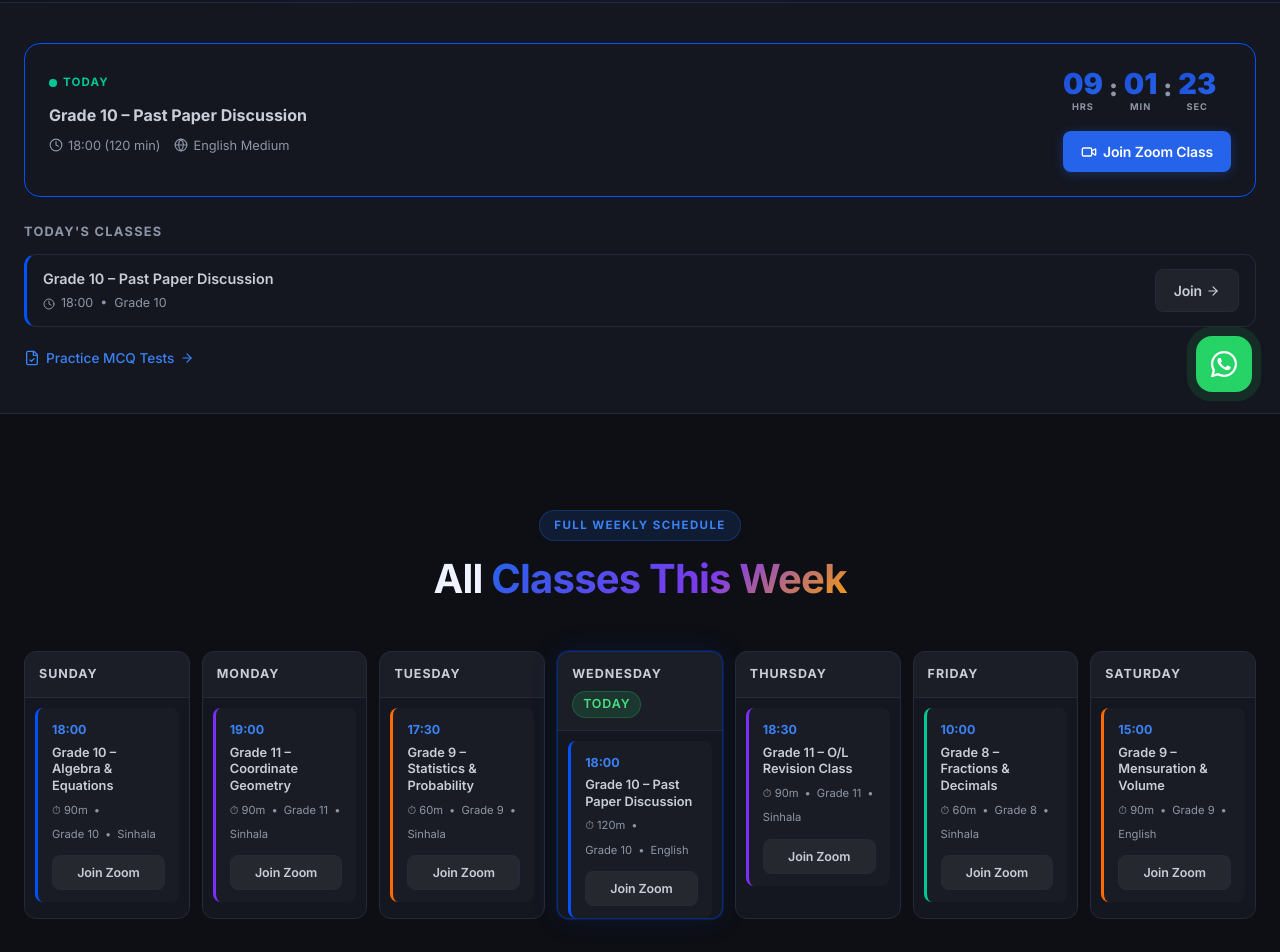
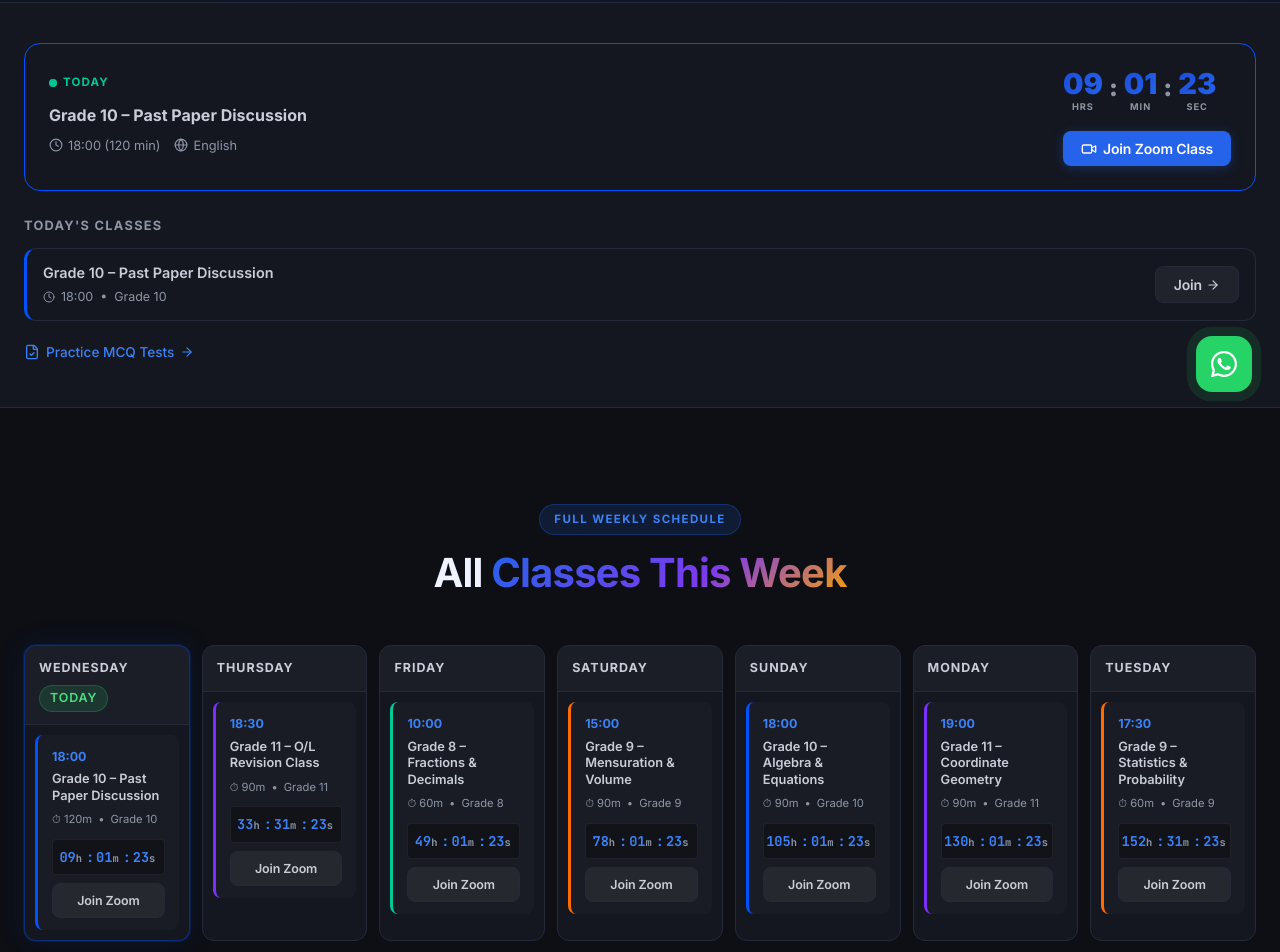
Before and after one commit to Thanuja47/MathSpark, a Next.js app: page /timetable in a window 1280 px wide. Shown: the part 380-1332 px from the top of the page. Built offline with nearby package versions, Linux system fonts and the light colour scheme; no server answers.

Commit message:
feat: timetable dynamic day ordering starting today, DB Zoom links integration, and live per-class countdowns

```diff
--- a/app/timetable/page.js
+++ b/app/timetable/page.js
@@ -3,21 +3,40 @@ import { useState, useEffect } from 'react';
 import Header from '@/components/layout/Header';
 import Footer from '@/components/layout/Footer';
 import FloatingWidgets from '@/components/layout/FloatingWidgets';
-import LiveScheduleWidget, { SCHEDULE, DAYS } from '@/components/tracking/LiveScheduleWidget';
+import LiveScheduleWidget, { SCHEDULE, DAYS, getCountdown } from '@/components/tracking/LiveScheduleWidget';
 import AccessLockedModal from '@/components/AccessLockedModal';
 import { useLanguage } from '@/context/LanguageContext';
-
-const COLORS = ['#0052FF', '#7B2FFF', '#FF6B00', '#00C896', '#FF3D9A'];
 
 export default function TimetablePage() {
   const { t } = useLanguage();
   const [user, setUser] = useState(null);
   const [lockedGrade, setLockedGrade] = useState(null);
+  const [timetableList, setTimetableList] = useState([]);
+  const [now, setNow] = useState(new Date());
 
+  // Ticker for live per-class countdowns
+  useEffect(() => {
+    const timer = setInterval(() => setNow(new Date()), 1000);
+    return () => clearInterval(timer);
+  }, []);
+
+  // Fetch logged in user details
   useEffect(() => {
     fetch('/api/auth/me')
       .then(res => res.json())
       .then(data => { if (data.user) setUser(data.user); })
+      .catch(() => {});
+  }, []);
+
+  // Fetch admin-managed timetable entries from DB
+  useEffect(() => {
+    fetch('/api/timetable')
+      .then(r => r.json())
+      .then(data => {
+        if (Array.isArray(data) && data.length > 0) {
+          setTimetableList(data);
+        }
+      })
       .catch(() => {});
   }, []);
 
@@ -32,8 +51,36 @@ export default function TimetablePage() {
       setLockedGrade(grade);
       return;
     }
+    if (!zoomUrl || zoomUrl === '#') {
+      alert('Zoom link not configured for this class yet.');
+      return;
+    }
     window.open(zoomUrl, '_blank');
   };
+
+  // Build combined schedule from DB or fallback SCHEDULE
+  const activeSchedule = timetableList.length > 0
+    ? timetableList.map((item, idx) => {
+        const dayIdx = DAYS.findIndex(d => d.toLowerCase() === (item.day || '').toLowerCase());
+        return {
+          id: item.id,
+          day: dayIdx !== -1 ? dayIdx : 0,
+          grade: item.grade,
+          title: `${item.subject} (Grade ${item.grade})`,
+          time: item.time,
+          duration: 90,
+          medium: 'Sinhala & English',
+          zoom: item.liveLink || '#',
+          color: ['#0052FF', '#7B2FFF', '#FF6B00', '#00C896', '#FF3D9A'][idx % 5]
+        };
+      })
+    : SCHEDULE;
+
+  // ── 1. Dynamic Day Reordering ──────────────────────────────────────────
+  // Get today's day index (0 = Sunday ... 6 = Saturday)
+  const todayIndex = now.getDay();
+  // Reorder days starting from today and wrapping around
+  const reorderedDayIndices = Array.from({ length: 7 }, (_, i) => (todayIndex + i) % 7);
 
   return (
     <>
@@ -47,10 +94,10 @@ export default function TimetablePage() {
           </div>
         </section>
 
-        {/* Countdown Banner */}
+        {/* Top Highlight Countdown Banner */}
         <section style={{ background: 'var(--dark-2)', borderBottom: '1px solid var(--border)', padding: '40px 0' }}>
           <div className="container">
-            <LiveScheduleWidget />
+            <LiveScheduleWidget customSchedule={activeSchedule} onJoinZoom={handleJoinZoom} />
           </div>
         </section>
 
@@ -63,36 +110,58 @@ export default function TimetablePage() {
             </div>
 
             <div className="timetable-grid">
-              {DAYS.map((day, dayIdx) => {
-                const dayClasses = SCHEDULE.filter(c => c.day === dayIdx);
-                const isToday = new Date().getDay() === dayIdx;
+              {reorderedDayIndices.map((dayIdx, colIdx) => {
+                const dayName = DAYS[dayIdx];
+                const dayClasses = activeSchedule.filter(c => c.day === dayIdx);
+                const isToday = colIdx === 0; // First column is always Today
+
                 return (
                   <div key={dayIdx} className={`timetable-day ${isToday ? 'today' : ''}`}>
                     <div className="timetable-day-header">
-                      <span className="timetable-day-name">{day}</span>
+                      <span className="timetable-day-name">{dayName}</span>
                       {isToday && <span className="badge badge-green">Today</span>}
                     </div>
                     {dayClasses.length === 0 ? (
                       <div className="timetable-empty">No classes</div>
                     ) : (
-                      dayClasses.map((cls, i) => (
-                        <div key={i} className="timetable-class" style={{ borderLeftColor: cls.color }}>
+                      dayClasses.map((cls, i) => {
+                        // ── 3. Live Countdown per Class ─────────────────
+                        const countdown = getCountdown(cls.day, cls.time, cls.duration || 90);
+                        const isLive = countdown.isLive;
+
+                        return (
+                          <div key={cls.id || i} className="timetable-class" style={{ borderLeftColor: cls.color }}>
                             <div className="timetable-time">{cls.time}</div>
                             <div className="timetable-title">{cls.title}</div>
                             <div className="timetable-meta">
-                            <span>⏱ {cls.duration}m</span>
+                              <span>⏱ {cls.duration || 90}m</span>
                               <span>Grade {cls.grade}</span>
-                            <span>{cls.medium}</span>
                             </div>
+
+                            {/* Live per-class countdown block directly above Join Zoom button */}
+                            <div className="card-countdown-box">
+                              {isLive ? (
+                                <div className="card-live-now">🔴 LIVE NOW</div>
+                              ) : (
+                                <div className="card-countdown-nums">
+                                  <span>{String(countdown.dh).padStart(2, '0')}<small>h</small></span>:
+                                  <span>{String(countdown.dm).padStart(2, '0')}<small>m</small></span>:
+                                  <span>{String(countdown.ds).padStart(2, '0')}<small>s</small></span>
+                                </div>
+                              )}
+                            </div>
+
+                            {/* ── 2. Admin-Updatable Zoom Button ───────── */}
                             <button
                               onClick={(e) => handleJoinZoom(e, cls.grade, cls.zoom)}
-                            className="btn btn-ghost btn-sm"
-                            style={{ marginTop: 10, width: '100%', justifyContent: 'center', fontSize: '0.78rem' }}
+                              className={`btn ${isLive ? 'btn-primary' : 'btn-ghost'} btn-sm`}
+                              style={{ width: '100%', justifyContent: 'center', fontSize: '0.78rem' }}
                             >
-                            Join Zoom
+                              {isLive ? '🔴 Join Live Class' : 'Join Zoom'}
                             </button>
                           </div>
-                      ))
+                        );
+                      })
                     )}
                   </div>
                 );
@@ -119,6 +188,8 @@ export default function TimetablePage() {
           border: 1px solid var(--border);
           border-radius: var(--radius-md);
           overflow: hidden;
+          display: flex;
+          flex-direction: column;
         }
         .timetable-day.today {
           border-color: rgba(0,82,255,0.4);
@@ -135,15 +206,48 @@ export default function TimetablePage() {
         .timetable-class {
           padding: 12px 14px;
           border-left: 3px solid;
-          margin: 10px 10px 0;
+          margin: 10px 10px 10px;
           border-radius: var(--radius-sm);
           background: rgba(255,255,255,0.02);
+          display: flex;
+          flex-direction: column;
         }
         .timetable-time { font-size: 0.78rem; font-weight: 700; color: var(--primary-light); margin-bottom: 4px; }
         .timetable-title { font-size: 0.8rem; font-weight: 600; line-height: 1.3; margin-bottom: 6px; }
-        .timetable-meta { display: flex; gap: 6px; font-size: 0.7rem; color: var(--text-muted); flex-wrap: wrap; margin-bottom: 2px; }
+        .timetable-meta { display: flex; gap: 6px; font-size: 0.7rem; color: var(--text-muted); flex-wrap: wrap; margin-bottom: 10px; }
         .timetable-meta span::after { content: '•'; margin-left: 6px; }
         .timetable-meta span:last-child::after { content: ''; margin: 0; }
+
+        .card-countdown-box {
+          background: rgba(0, 0, 0, 0.3);
+          border: 1px solid rgba(255, 255, 255, 0.06);
+          border-radius: var(--radius-xs);
+          padding: 6px 8px;
+          margin-bottom: 8px;
+          text-align: center;
+        }
+        .card-countdown-nums {
+          font-family: var(--font-mono, monospace);
+          font-size: 0.85rem;
+          font-weight: 700;
+          color: var(--primary-light);
+          display: flex;
+          align-items: center;
+          justify-content: center;
+          gap: 2px;
+        }
+        .card-countdown-nums small {
+          font-size: 0.65rem;
+          color: var(--text-muted);
+          margin-right: 2px;
+        }
+        .card-live-now {
+          font-size: 0.75rem;
+          font-weight: 800;
+          color: #00C896;
+          letter-spacing: 0.05em;
+          animation: pulse-glow 1.2s infinite;
+        }
         .timetable-empty { padding: 20px 14px; font-size: 0.78rem; color: var(--text-muted); text-align: center; }
 
         @media (max-width: 1100px) { .timetable-grid { grid-template-columns: repeat(4, 1fr); } }
--- a/components/tracking/LiveScheduleWidget.js
+++ b/components/tracking/LiveScheduleWidget.js
@@ -15,37 +15,110 @@ const SCHEDULE = [
 
 const DAYS = ['Sunday', 'Monday', 'Tuesday', 'Wednesday', 'Thursday', 'Friday', 'Saturday'];
 
-function getCountdown(dayIndex, timeStr) {
+export function parseTime(timeStr) {
+  if (!timeStr) return { h: 18, m: 0 };
+  const str = timeStr.trim();
+  const isPM = /pm/i.test(str);
+  const isAM = /am/i.test(str);
+  const clean = str.replace(/(am|pm)/i, '').trim();
+  const parts = clean.split(':').map(Number);
+  let h = parts[0] || 0;
+  const m = parts[1] || 0;
+  if (isPM && h < 12) h += 12;
+  if (isAM && h === 12) h = 0;
+  return { h, m };
+}
+
+export function getCountdown(dayIndex, timeStr, durationMinutes = 90) {
   const now = new Date();
-  const [h, m] = timeStr.split(':').map(Number);
+  const { h, m } = parseTime(timeStr);
+
   const target = new Date();
   target.setHours(h, m, 0, 0);
 
   let daysUntil = ((dayIndex - now.getDay()) + 7) % 7;
-  if (daysUntil === 0 && now >= target) daysUntil = 7;
+
+  // If it's today, check if class is live or finished
+  if (daysUntil === 0) {
+    const endTarget = new Date(target.getTime() + durationMinutes * 60000);
+    if (now > endTarget) {
+      daysUntil = 7; // Completed today, next occurrence is next week
+    }
+  }
+
   target.setDate(target.getDate() + daysUntil);
 
   const diff = target - now;
-  const dh = Math.floor(diff / 3600000);
-  const dm = Math.floor((diff % 3600000) / 60000);
-  const ds = Math.floor((diff % 60000) / 1000);
+  const endTarget = new Date(target.getTime() + durationMinutes * 60000);
+  const isLive = now >= target && now <= endTarget;
 
-  return { diff, dh, dm, ds, isToday: daysUntil === 0 };
+  if (isLive) {
+    return { diff: 0, dh: 0, dm: 0, ds: 0, isToday: true, isLive: true, isPast: false };
   }
 
-export default function LiveScheduleWidget() {
+  const isPast = diff < 0;
+  const dh = Math.max(0, Math.floor(diff / 3600000));
+  const dm = Math.max(0, Math.floor((diff % 3600000) / 60000));
+  const ds = Math.max(0, Math.floor((diff % 60000) / 1000));
+
+  return { diff, dh, dm, ds, isToday: daysUntil === 0, isLive: false, isPast };
+}
+
+export default function LiveScheduleWidget({ customSchedule = null, onJoinZoom = null }) {
   const [now, setNow] = useState(new Date());
+  const [dbSchedule, setDbSchedule] = useState([]);
 
   useEffect(() => {
     const t = setInterval(() => setNow(new Date()), 1000);
     return () => clearInterval(t);
   }, []);
 
+  useEffect(() => {
+    if (!customSchedule) {
+      fetch('/api/timetable')
+        .then(r => r.json())
+        .then(data => {
+          if (Array.isArray(data) && data.length > 0) {
+            const mapped = data.map((item, idx) => {
+              const dayIdx = DAYS.findIndex(d => d.toLowerCase() === (item.day || '').toLowerCase());
+              return {
+                id: item.id,
+                day: dayIdx !== -1 ? dayIdx : 0,
+                grade: item.grade,
+                title: `${item.subject} (Grade ${item.grade})`,
+                time: item.time,
+                duration: 90,
+                medium: 'Sinhala & English',
+                zoom: item.liveLink || '#',
+                color: ['#0052FF', '#7B2FFF', '#FF6B00', '#00C896', '#FF3D9A'][idx % 5]
+              };
+            });
+            setDbSchedule(mapped);
+          }
+        })
+        .catch(() => {});
+    }
+  }, [customSchedule]);
+
+  const activeSchedule = customSchedule || (dbSchedule.length > 0 ? dbSchedule : SCHEDULE);
   const todayDay = now.getDay();
-  const todayClasses = SCHEDULE.filter(c => c.day === todayDay);
-  const nextClass = SCHEDULE
-    .map(c => ({ ...c, ...getCountdown(c.day, c.time) }))
-    .sort((a, b) => a.diff - b.diff)[0];
+  const todayClasses = activeSchedule.filter(c => c.day === todayDay);
+
+  const nextClass = activeSchedule
+    .map(c => ({ ...c, ...getCountdown(c.day, c.time, c.duration || 90) }))
+    .sort((a, b) => (a.isLive ? -1 : b.isLive ? 1 : a.diff - b.diff))[0];
+
+  const handleJoin = (e, cls) => {
+    if (onJoinZoom) {
+      onJoinZoom(e, cls.grade, cls.zoom);
+    } else {
+      if (cls.zoom && cls.zoom !== '#') {
+        window.open(cls.zoom, '_blank');
+      } else {
+        alert('Zoom link not set for this class.');
+      }
+    }
+  };
 
   return (
     <div className="live-schedule-widget">
@@ -55,21 +128,26 @@ export default function LiveScheduleWidget() {
           <div className="next-class-left">
             <div className="live-badge">
               <span className="live-dot" />
-              {nextClass.isToday ? 'TODAY' : DAYS[nextClass.day]}
+              {nextClass.isLive ? 'LIVE NOW' : nextClass.isToday ? 'TODAY' : DAYS[nextClass.day]}
             </div>
             <div className="next-class-title">{nextClass.title}</div>
             <div className="next-class-meta" style={{ display: 'flex', alignItems: 'center', gap: 14, flexWrap: 'wrap' }}>
               <span style={{ display: 'inline-flex', alignItems: 'center', gap: 5 }}>
                 <Clock size={14} />
-                <span>{nextClass.time} ({nextClass.duration} min)</span>
+                <span>{nextClass.time} ({nextClass.duration || 90} min)</span>
               </span>
               <span style={{ display: 'inline-flex', alignItems: 'center', gap: 5 }}>
                 <Globe size={14} />
-                <span>{nextClass.medium} Medium</span>
+                <span>{nextClass.medium}</span>
               </span>
             </div>
           </div>
           <div className="next-class-right">
+            {nextClass.isLive ? (
+              <div className="live-now-text" style={{ fontSize: '1.4rem', fontWeight: 900, color: '#00C896', marginBottom: 6 }}>
+                🔴 CLASS IS LIVE!
+              </div>
+            ) : (
               <div className="countdown-display">
                 <div className="countdown-unit">
                   <div className="countdown-num">{String(nextClass.dh).padStart(2, '0')}</div>
@@ -86,10 +164,15 @@ export default function LiveScheduleWidget() {
                   <div className="countdown-lbl">SEC</div>
                 </div>
               </div>
-            <a href={nextClass.zoom} target="_blank" rel="noreferrer" className="btn btn-primary btn-sm" style={{ marginTop: 14, display: 'inline-flex', alignItems: 'center', gap: 6 }}>
+            )}
+            <button
+              onClick={(e) => handleJoin(e, nextClass)}
+              className="btn btn-primary btn-sm"
+              style={{ marginTop: 14, display: 'inline-flex', alignItems: 'center', gap: 6 }}
+            >
               <Video size={16} />
               <span>Join Zoom Class</span>
-            </a>
+            </button>
           </div>
         </div>
       )}
@@ -110,10 +193,14 @@ export default function LiveScheduleWidget() {
                     <span>{c.time} &nbsp;•&nbsp; Grade {c.grade}</span>
                   </div>
                 </div>
-                <a href={c.zoom} target="_blank" rel="noreferrer" className="btn btn-ghost btn-sm" style={{ display: 'inline-flex', alignItems: 'center', gap: 4 }}>
+                <button
+                  onClick={(e) => handleJoin(e, c)}
+                  className="btn btn-ghost btn-sm"
+                  style={{ display: 'inline-flex', alignItems: 'center', gap: 4 }}
+                >
                   <span>Join</span>
                   <ArrowRight size={14} />
-                </a>
+                </button>
               </div>
             ))}
           </div>
```
Lines whose indentation alone changed are shown as unchanged.
